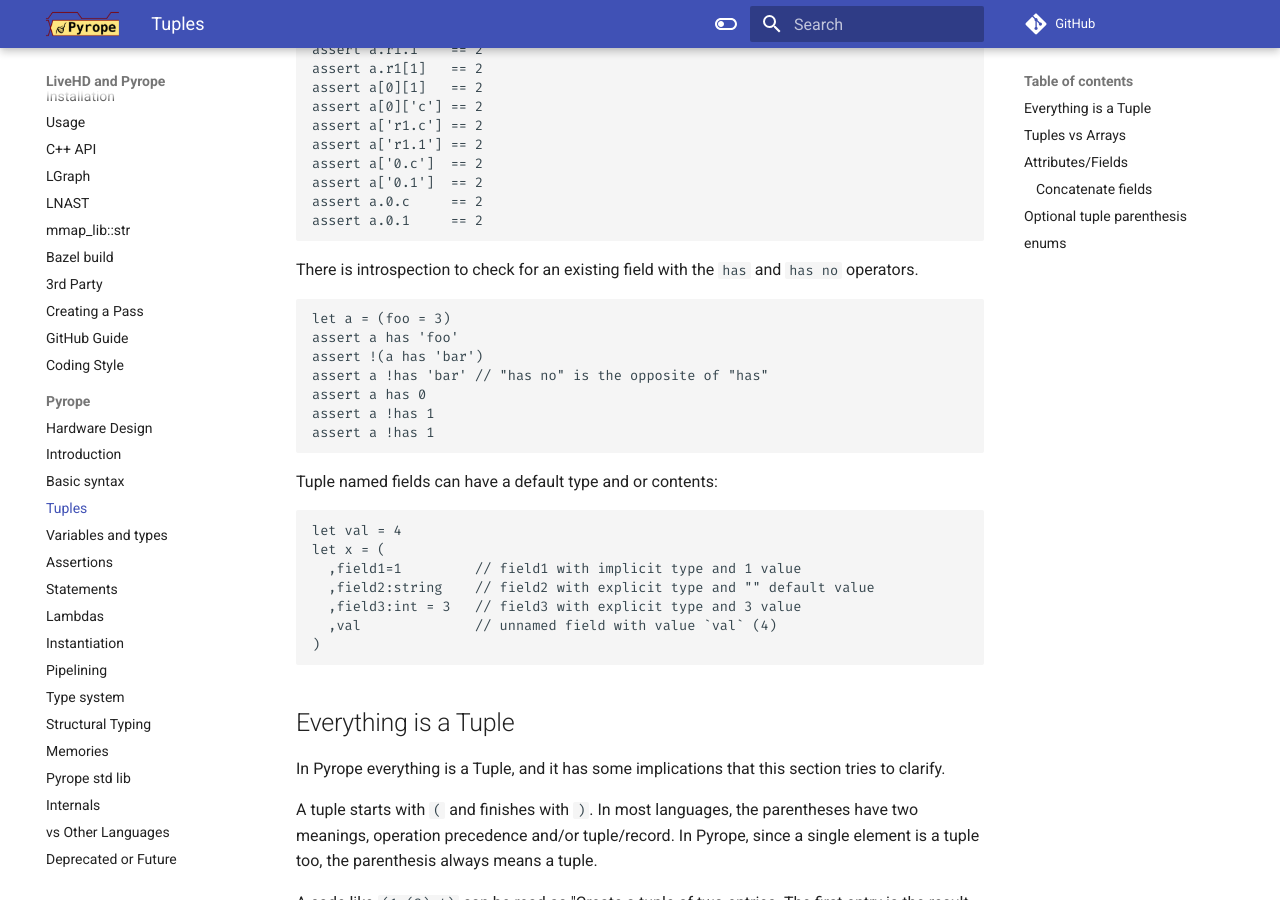
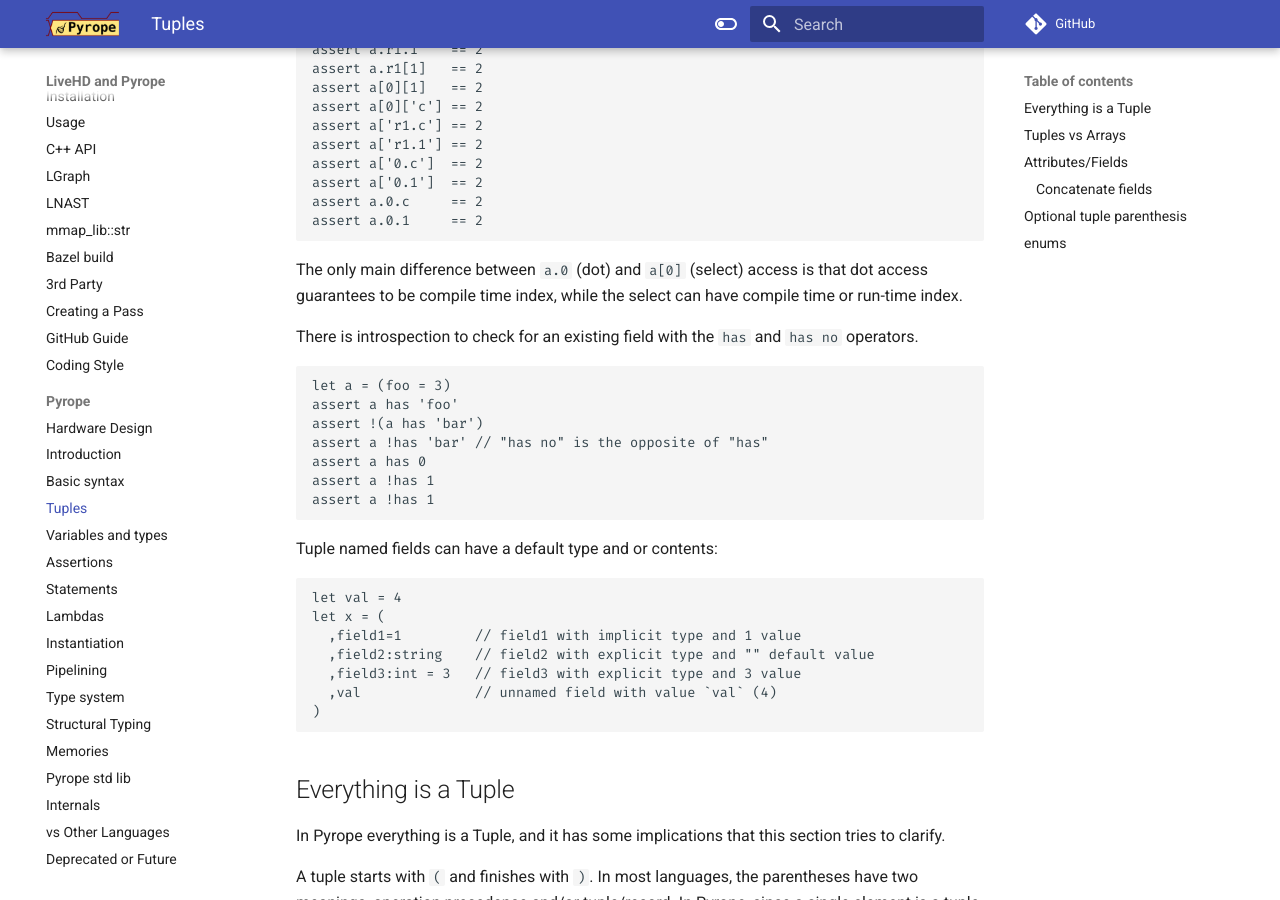
Before and after one commit to masc-ucsc/docs, an MkDocs documentation site: the page built from docs/pyrope/03-bundle.md, in a window 1280 px wide and 900 px high, scrolled down 467 px. Built offline with MkDocs 1.6.1 and Material for MkDocs 9.7.7, drawn with Linux system fonts in a browser that asks for light colours; comment, search, counter and statistics services are not loaded.

Commit message:
minor clarification and adding samples vs other languages

````diff
--- a/docs/pyrope/03-bundle.md
+++ b/docs/pyrope/03-bundle.md
@@ -29,6 +29,10 @@ assert a['0.1']  == 2
 assert a.0.c     == 2
 assert a.0.1     == 2
 ```
+
+The only main difference between `a.0` (dot) and `a[0]` (select) access is that
+dot access guarantees to be compile time index, while the select can have
+compile time or run-time index.
 
 There is introspection to check for an existing field with the `has` and `has
 no` operators.
````
Also changed, not shown: 4 other files.
